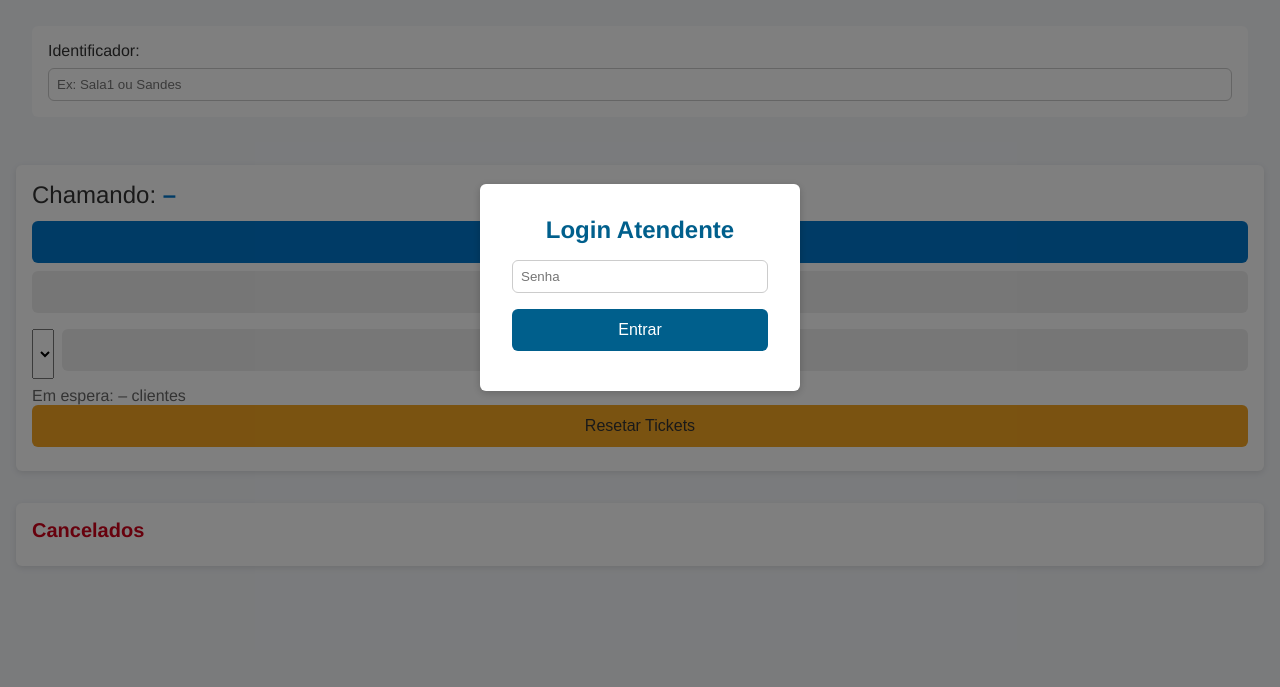
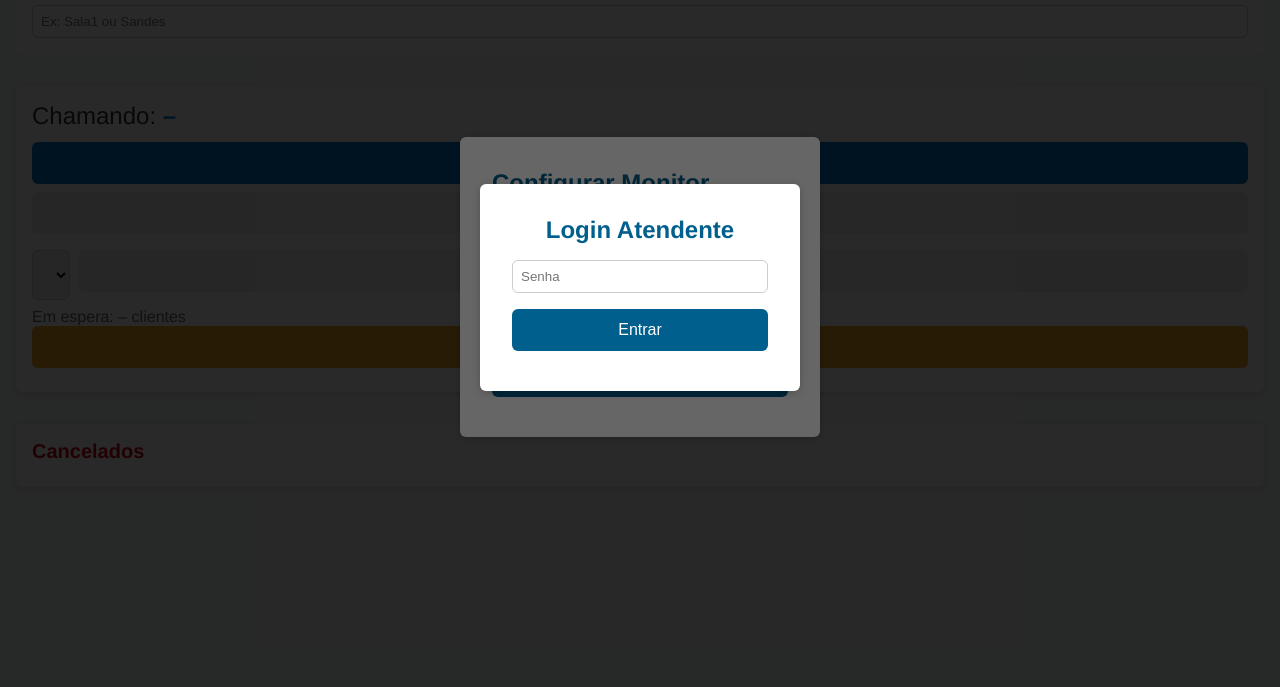
Before and after one commit to SanAppsMano/sua-vez, a website: page public/monitor-attendant/index.html in a window 1280 px wide. Shown: the part 113-800 px from the top of the page. Drawn offline with Linux system fonts and the light colour scheme.

Commit message:
Update monitor-attendant.css

```diff
--- a/public/monitor-attendant/css/monitor-attendant.css
+++ b/public/monitor-attendant/css/monitor-attendant.css
@@ -1,3 +1,5 @@
+/* public/monitor-attendant/css/monitor-attendant.css */
+
 :root {
   --primary:    #005f8c;
   --secondary:  #0077cc;
@@ -25,31 +27,97 @@ body {
   min-height: 100vh;
 }
 
-/* Overlay de login */
+/* Onboarding overlay */
+#onboard-overlay {
+  position: fixed;
+  inset: 0;
+  background: rgba(0, 0, 0, 0.6);
+  display: flex;
+  align-items: center;
+  justify-content: center;
+  z-index: 100;
+}
+.onboard-box {
+  background: #fff;
+  padding: 2rem;
+  border-radius: var(--radius);
+  width: 90%;
+  max-width: 360px;
+  text-align: left;
+  box-shadow: 0 2px 8px rgba(0, 0, 0, 0.2);
+}
+.onboard-box h2 {
+  margin-bottom: 1rem;
+  color: var(--primary);
+}
+.onboard-box label {
+  display: block;
+  margin-top: 0.5rem;
+  margin-bottom: 0.25rem;
+  font-weight: 500;
+}
+.onboard-box input {
+  width: 100%;
+  padding: 0.5rem;
+  border: 1px solid #ccc;
+  border-radius: var(--radius);
+  margin-bottom: 0.75rem;
+}
+.onboard-box button {
+  width: 100%;
+  padding: 0.75rem;
+  background: var(--primary);
+  color: #fff;
+  border: none;
+  border-radius: var(--radius);
+  font-size: 1rem;
+  cursor: pointer;
+}
+.onboard-box .error {
+  margin-top: 0.5rem;
+  color: var(--danger);
+  font-size: 0.875rem;
+}
+
+/* Login overlay (hidden by default) */
 #login-overlay {
-  position: fixed; inset: 0;
-  background: rgba(0,0,0,0.5);
-  display: flex; align-items: center; justify-content: center;
+  position: fixed;
+  inset: 0;
+  background: rgba(0, 0, 0, 0.6);
+  display: flex;
+  align-items: center;
+  justify-content: center;
   z-index: 100;
 }
 .login-box {
-  background: #fff; padding: 2rem; border-radius: var(--radius);
-  width: 90%; max-width: 320px; text-align: center;
-  box-shadow: 0 2px 8px rgba(0,0,0,0.2);
+  background: #fff;
+  padding: 2rem;
+  border-radius: var(--radius);
+  width: 90%;
+  max-width: 320px;
+  text-align: center;
+  box-shadow: 0 2px 8px rgba(0, 0, 0, 0.2);
 }
 .login-box h2 {
   margin-bottom: 1rem;
   color: var(--primary);
 }
 .login-box input {
-  width: 100%; padding: 0.5rem; margin-bottom: 1rem;
-  border:1px solid #ccc; border-radius: var(--radius);
+  width: 100%;
+  padding: 0.5rem;
+  margin-bottom: 1rem;
+  border: 1px solid #ccc;
+  border-radius: var(--radius);
 }
 .login-box button {
-  width: 100%; padding: 0.75rem;
-  background: var(--primary); color: #fff;
-  border:none; border-radius: var(--radius);
-  font-size: 1rem; cursor: pointer;
+  width: 100%;
+  padding: 0.75rem;
+  background: var(--primary);
+  color: #fff;
+  border: none;
+  border-radius: var(--radius);
+  font-size: 1rem;
+  cursor: pointer;
 }
 .login-box .error {
   margin-top: 0.5rem;
@@ -57,98 +125,140 @@ body {
   font-size: 0.875rem;
 }
 
-/* Painel de Identificador */
-.id-panel {
-  background: #fff; padding: 1rem; margin: 1rem;
-  border-radius: var(--radius);
-}
-.id-panel label {
-  display: block; margin-bottom: 0.5rem;
-  font-size: 1rem;
-}
-.id-panel input {
-  width: 100%; padding: 0.5rem;
-  border:1px solid #ccc; border-radius: var(--radius);
+/* Header and main content hidden by default until auth */
+.header, .main {
+  display: none;
 }
 
-/* Cabeçalho */
+/* After auth, show */
+.authenticated .header,
+.authenticated .main {
+  display: block;
+}
+
+/* Layout and buttons styling as before */
 .header {
   background: var(--primary);
-  color: #fff; padding: 1rem;
-  display: flex; justify-content: space-between; align-items: center;
+  color: #fff;
+  padding: 1rem;
+  display: flex;
+  justify-content: space-between;
+  align-items: center;
 }
 .logo {
-  font-size: 1.5rem; font-weight: bold;
+  font-size: 1.5rem;
+  font-weight: bold;
 }
 .user {
   font-size: 1rem;
 }
 
-/* Main */
 .main {
-  flex: 1; padding: 1rem;
-  display: flex; flex-direction: column; gap: 2rem;
+  flex: 1;
+  padding: 1rem;
+  display: flex;
+  flex-direction: column;
+  gap: 2rem;
 }
 
-/* Call Panel e botões */
+.id-panel {
+  background: #fff;
+  padding: 1rem;
+  border-radius: var(--radius);
+  text-align: left;
+}
+.id-panel label {
+  display: block;
+  margin-bottom: 0.5rem;
+}
+.id-panel input {
+  width: 100%;
+  padding: 0.5rem;
+  border: 1px solid #ccc;
+  border-radius: var(--radius);
+}
+
 .call-panel, .history-panel {
-  background: #fff; padding: 1rem;
+  background: #fff;
+  padding: 1rem;
   border-radius: var(--radius);
-  box-shadow: 0 2px 6px rgba(0,0,0,0.1);
+  box-shadow: 0 2px 6px rgba(0, 0, 0, 0.1);
 }
 .display {
-  font-size: 1.5rem; margin-bottom: 0.75rem;
+  font-size: 1.5rem;
+  margin-bottom: 0.75rem;
 }
 #current-call {
-  font-weight: bold; color: var(--secondary);
+  font-weight: bold;
+  color: var(--secondary);
 }
 .id-label {
   margin-left: 0.5rem;
-  font-size: 1rem; color: var(--muted);
+  font-size: 1rem;
+  color: var(--muted);
 }
 
 .btn {
-  width: 100%; padding: 0.75rem; margin-bottom: 0.5rem;
-  font-size: 1rem; border: none; border-radius: var(--radius);
+  width: 100%;
+  padding: 0.75rem;
+  margin-bottom: 0.5rem;
+  font-size: 1rem;
+  border: none;
+  border-radius: var(--radius);
   cursor: pointer;
   transition: background 0.2s;
 }
 .btn-primary {
-  background: var(--secondary); color: #fff;
+  background: var(--secondary);
+  color: #fff;
 }
 .btn-secondary {
-  background: #eee; color: var(--text);
+  background: #eee;
+  color: var(--text);
 }
 .btn-warning {
-  background: var(--warning); color: #333;
+  background: var(--warning);
+  color: #333;
 }
 .btn-warning:hover {
   background: #f2a100;
 }
 
 .manual {
-  display: flex; gap: 0.5rem; margin: 0.5rem 0;
+  display: flex;
+  gap: 0.5rem;
+  margin: 0.5rem 0;
 }
-.manual input {
-  flex: 1; padding: 0.5rem; border:1px solid #ccc;
+.manual select {
+  flex: 1;
+  padding: 0.5rem;
+  border: 1px solid #ccc;
   border-radius: var(--radius);
 }
 
 .status-info {
-  font-size: 1rem; color: var(--muted);
+  font-size: 1rem;
+  color: var(--muted);
 }
 
-/* Histórico de cancelados */
 .history-panel h2 {
-  font-size: 1.25rem; color: var(--danger); margin-bottom: 0.5rem;
+  font-size: 1.25rem;
+  color: var(--danger);
+  margin-bottom: 0.5rem;
 }
 .list {
-  list-style: none; max-height: 200px; overflow-y: auto;
+  list-style: none;
+  max-height: 200px;
+  overflow-y: auto;
+  padding-left: 0;
 }
 .list li {
-  display: flex; justify-content: space-between;
-  padding: 0.5rem 0; border-bottom: 1px solid #eee;
+  display: flex;
+  justify-content: space-between;
+  padding: 0.5rem 0;
+  border-bottom: 1px solid #eee;
 }
-.list li span.ts {
-  font-size: 0.85rem; color: var(--muted);
+.list li .ts {
+  font-size: 0.85rem;
+  color: var(--muted);
 }
```
